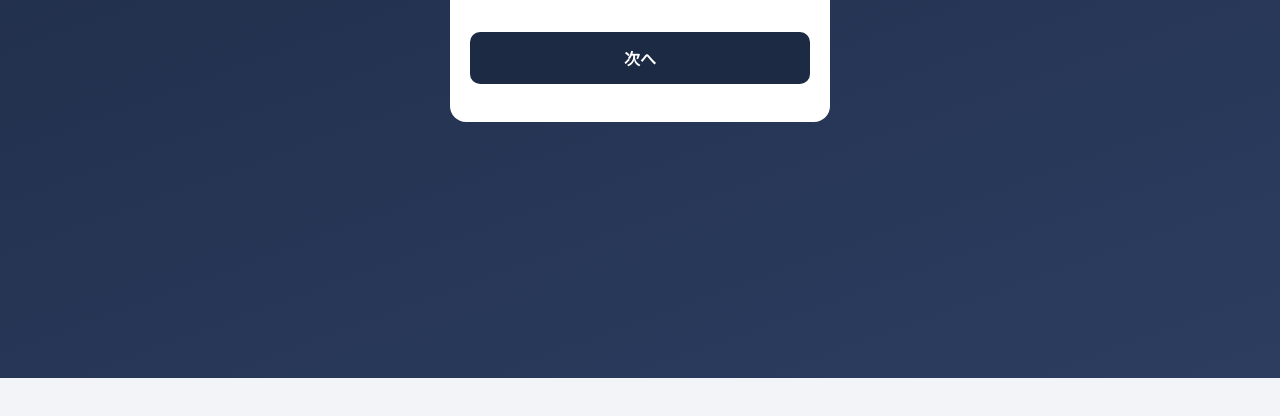
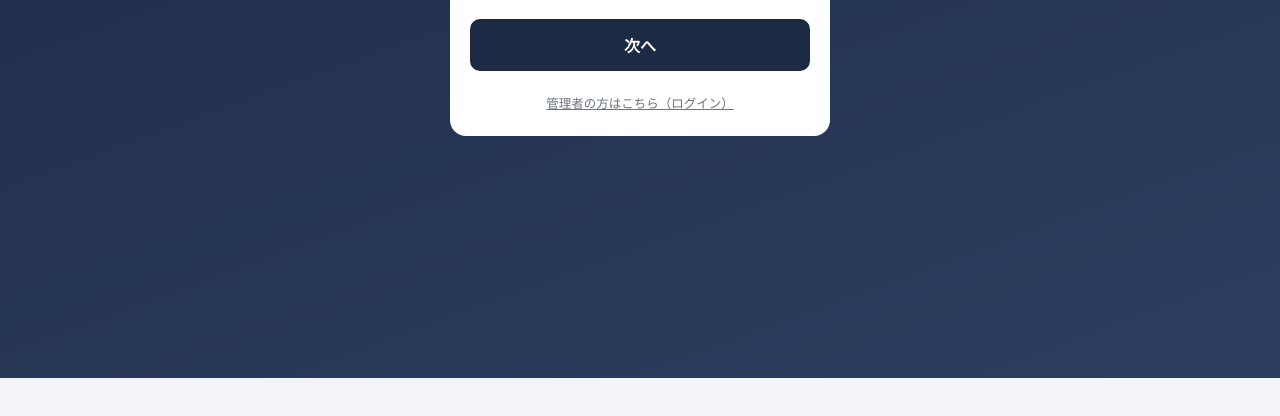
Before and after one commit to takezawagenesisgroup-oss/satei, a plain HTML site: page index.html in a window 1280 px wide. Shown: the part 422-838 px from the top of the page. Drawn offline with Linux system fonts and the light colour scheme.

Commit message:
入力フォームに「管理者の方はこちら」を追加
Co-Authored-By: Claude Opus 5.5 <noreply@anthropic.com>
Claude-Session: https://claude.ai/code/session_01FGNhCr2DnvnZYDEJYcHw8U

```diff
--- a/index.html
+++ b/index.html
@@ -103,6 +103,7 @@
   .gnote{background:#f3f6fc;border-radius:8px;padding:10px;margin-top:12px!important}
   .gnote.locked{background:#f4f4f6;color:var(--text)!important}
   .demo-hint{font-size:12px!important;color:#8a4b00!important;margin-top:14px!important}
+  .admin-link{display:block;text-align:center;margin-top:22px;font-size:12.5px;color:#6b7280;text-decoration:underline}
   .save{background:#eef0f4;color:var(--navy);border:0;border-radius:10px;padding:13px 14px;font-size:14px;font-weight:700}
   .save:disabled{opacity:.5}
   .code{font-size:44px;font-weight:800;letter-spacing:.25em;text-align:center;background:#f3f6fc;border-radius:12px;padding:14px 0;margin:12px 0;color:var(--navy);font-variant-numeric:tabular-nums}
@@ -123,6 +124,8 @@
     <div class="gerr" id="passErr"></div>
     <button class="gbtn" id="passBtn" type="button">次へ</button>
     <p class="demo-hint" id="demoHint"></p>
+    <!-- 管理者の入口（ログインが要る）。URLはGASなら doGet が、Googleの外では同じ場所の admin.html に置き換える -->
+    <a class="admin-link" id="adminLink" href="__ADMIN_URL__" target="_top">管理者の方はこちら（ログイン）</a>
   </div>
 </div>
 
@@ -200,6 +203,8 @@ const LEVELS = [
 const isGAS = typeof google!=="undefined" && google.script && google.script.run;
 /* 本番（GASから配信、またはGoogleの外に置いた画面）なら true。false のときだけデモデータで動く */
 const LIVE=!!isGAS||!!(typeof window!=="undefined"&&window.GENESIS_API);
+// 管理者の入口：GASから配信したときは doGet がURLを入れる。それ以外（Googleの外・デモ）は同じ場所の admin.html
+(()=>{const a=document.getElementById("adminLink"); if(a&&/__ADMIN_URL__/.test(a.getAttribute("href"))) a.setAttribute("href","admin.html");})();
 
 /* ==================== API ==================== */
 /* 画面をGoogle以外の場所（GitHub Pagesなど）に置いたときは、ここに本番のURLが入る（tools/build-static.js）。
```
